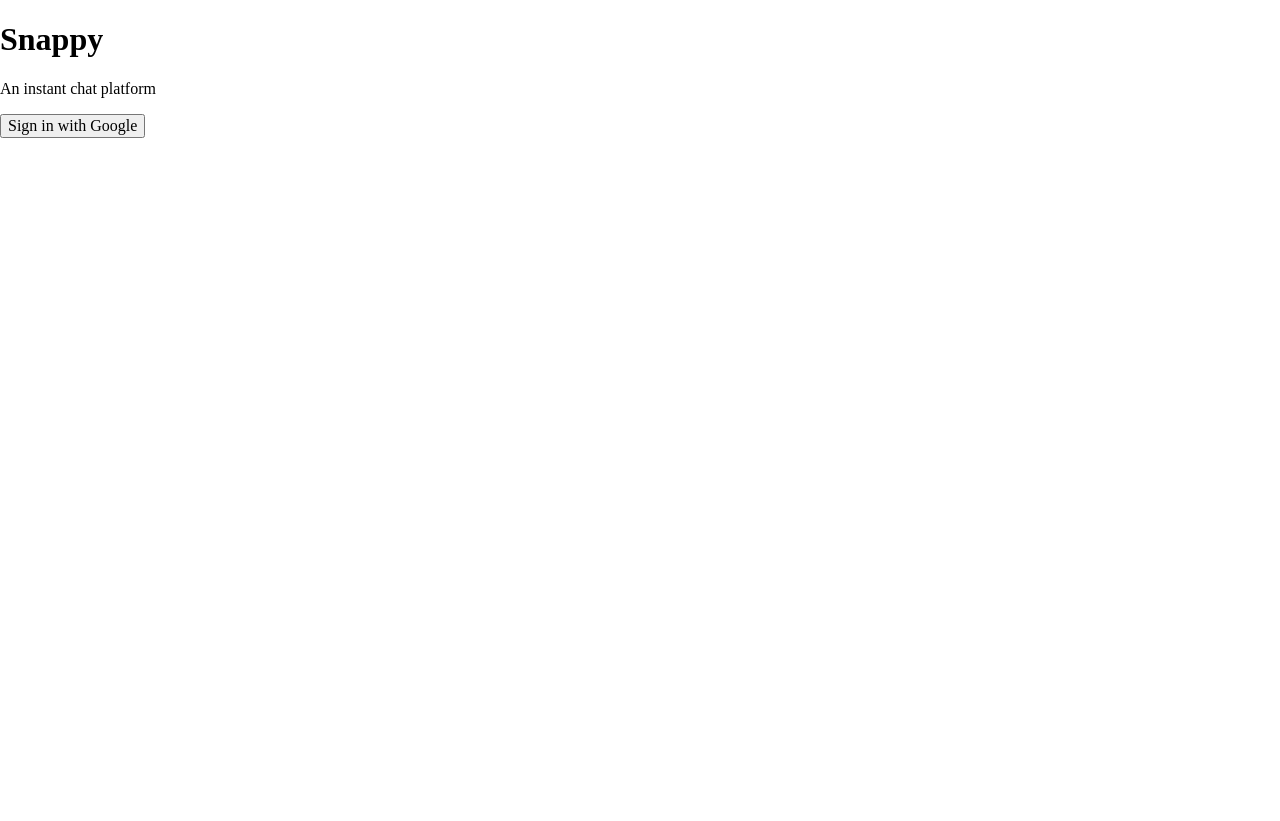
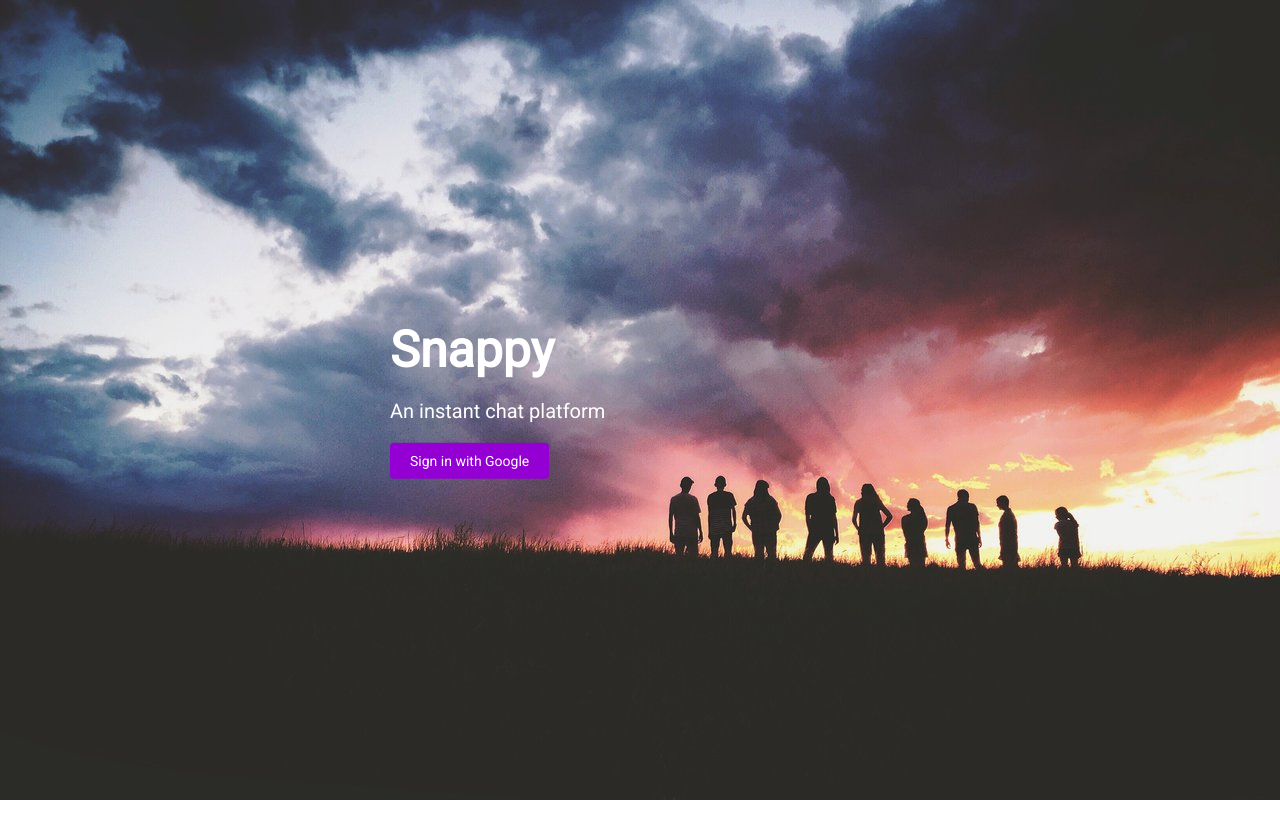
Before and after one commit to Panav/snappy-chat, a plain HTML site: page index.html in a window 1280 px wide. After the commit the page ends 800 px from the top, so only its background shows below. Drawn offline with nearby package versions, Linux system fonts and the light colour scheme.

Commit message:
static homepage

```diff
--- a/index.html
+++ b/index.html
@@ -11,7 +11,7 @@
 <body>
   <div class="main">
     <h1 class="logo"> Snappy </h1>
-    <p>
+    <p class="tagline">
       An instant chat platform
     </p>
     <button class="button"> Sign in with Google </button>
--- a/style.css
+++ b/style.css
@@ -1,8 +1,49 @@
 html, body {
     height: 100%;
     box-sizing: border-box;
+    font-family: "Roboto";
+    font-size: 14px;
 }
 
 *, *:before, *:after {
     box-sizing: inherit;
 }
+
+body{
+  background-image: url("bg.jpg");
+  background-repeat: no-repeat;
+  background-size: cover;
+}
+.main{
+  width: 500px;
+  margin: auto;
+  position: relative;
+    top: 50%;
+    transform: translateY(-50%);
+
+}
+.logo{
+  font-size: 50px;
+  color: white;
+  margin-bottom: 15px;
+  margin-top: 0;
+
+}
+.tagline{
+  font-size: 20px;
+  color: white;
+}
+.button{
+  background-color: darkviolet;
+  color: white;
+  border: none;
+  padding: 10px 20px;
+  border-radius: 4px;
+  cursor: pointer;
+
+}
+
+.button:hover{
+  background: white;
+  color: blue;
+}
```
Also changed, not shown: bg.jpg (added).
